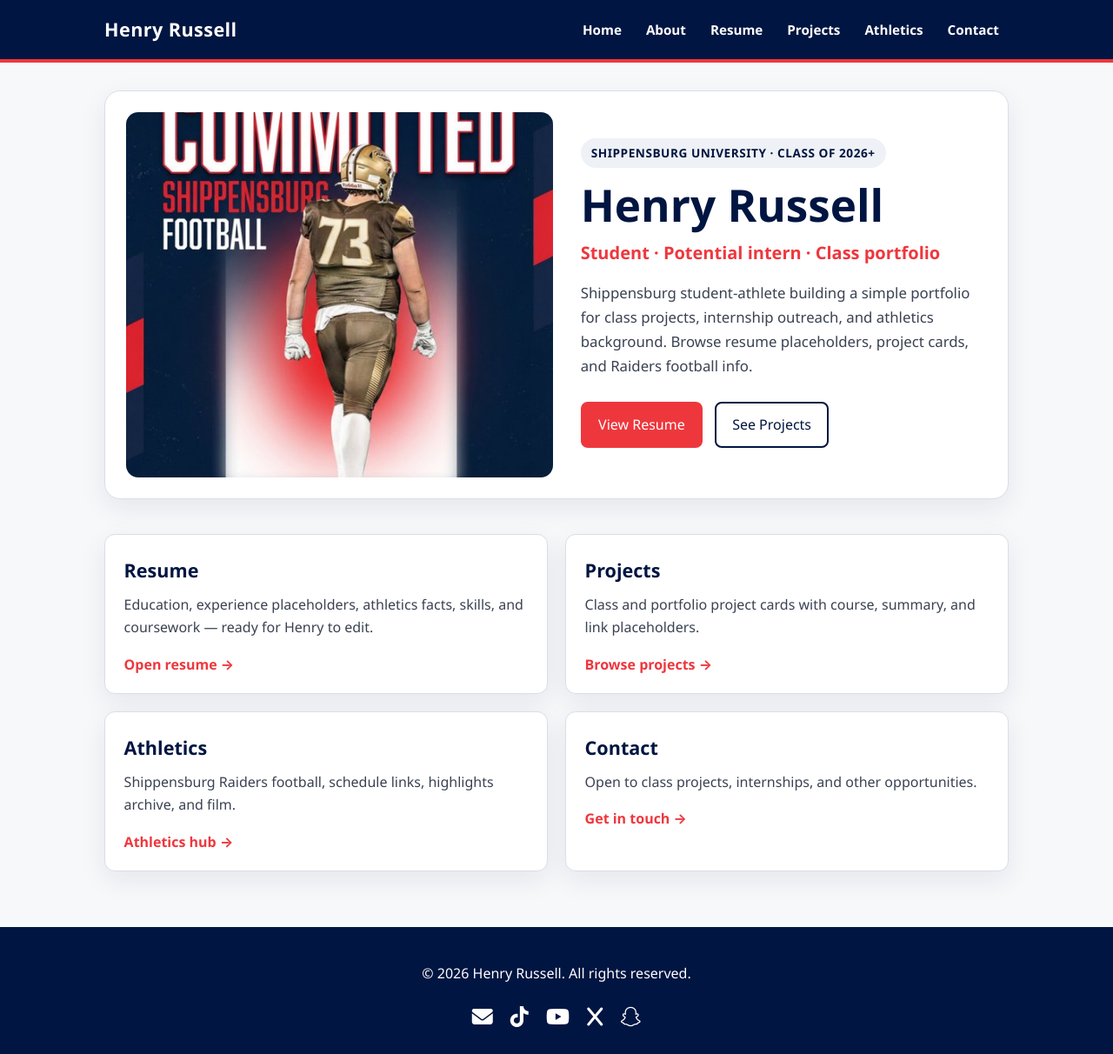
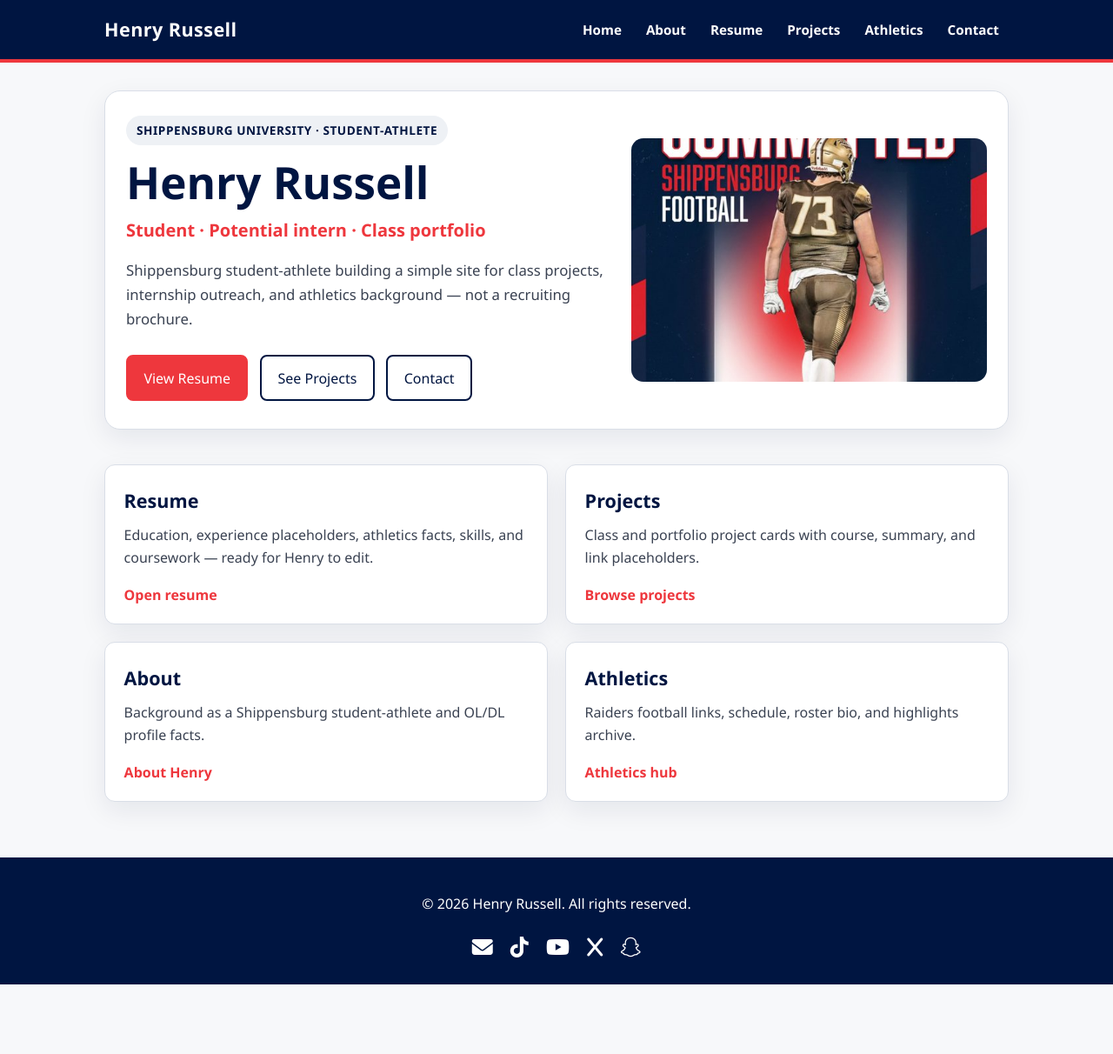
Before and after one commit to acloudpacket/henryrussell.com, a Jekyll site: the page built from index.md, in a window 1280 px wide. Shown: the whole page at 87% size. Built offline with Jekyll 4.4.1, drawn with Linux system fonts in a browser that asks for light colours; nearby versions of some CDN libraries; after the commit the page ends 1132 px from its top, so only the background shows below that.

Commit message:
Phase 2 follow-up: copy-first home layout, no brand crest
Put portfolio copy and CTAs ahead of the photo, shrink the hero image,
reorder cards to Resume → Projects → About → Athletics, and keep header
as a text wordmark only (no Hudl/BECA crest).

```diff
--- a/assets/css/style.css
+++ b/assets/css/style.css
@@ -216,15 +216,23 @@
 
 .hero {
   display: grid;
-  grid-template-columns: 1.05fr 1fr;
-  gap: 2rem;
+  grid-template-columns: 1.15fr 0.85fr;
+  gap: 1.75rem;
   align-items: center;
   background: var(--white);
   border: 1px solid var(--neutral-200);
   border-radius: 18px;
-  padding: 1.5rem;
+  padding: 1.75rem 1.5rem;
   box-shadow: var(--shadow);
   margin-bottom: 2.5rem;
+}
+
+.hero-copy {
+  order: 1;
+}
+
+.hero-media {
+  order: 2;
 }
 
 .hero-image {
@@ -232,7 +240,8 @@
   display: block;
   border-radius: 14px;
   object-fit: cover;
-  max-height: 420px;
+  max-height: 280px;
+  margin: 0 auto;
 }
 
 .eyebrow {
@@ -443,6 +452,18 @@
     grid-template-columns: 1fr;
   }
 
+  .hero-copy {
+    order: 1;
+  }
+
+  .hero-media {
+    order: 2;
+  }
+
+  .hero-image {
+    max-height: 220px;
+  }
+
   .home-cards,
   .project-grid {
     grid-template-columns: 1fr;
--- a/index.md
+++ b/index.md
@@ -5,18 +5,19 @@
 ---
 
 <section class="hero">
-  <div class="hero-media">
-    <img src="/assets/images/hr-ship.jpg" alt="Henry Russell at Shippensburg" class="hero-image">
-  </div>
   <div class="hero-copy">
-    <p class="eyebrow">Shippensburg University · Class of 2026+</p>
+    <p class="eyebrow">Shippensburg University · Student-athlete</p>
     <h1>Henry Russell</h1>
     <p class="subhead">Student · Potential intern · Class portfolio</p>
-    <p class="hero-body">Shippensburg student-athlete building a simple portfolio for class projects, internship outreach, and athletics background. Browse resume placeholders, project cards, and Raiders football info.</p>
+    <p class="hero-body">Shippensburg student-athlete building a simple site for class projects, internship outreach, and athletics background — not a recruiting brochure.</p>
     <div class="hero-actions">
       <a class="btn btn-primary" href="/resume/">View Resume</a>
       <a class="btn btn-secondary" href="/projects/">See Projects</a>
+      <a class="btn btn-secondary" href="/contact/">Contact</a>
     </div>
+  </div>
+  <div class="hero-media">
+    <img src="/assets/images/hr-ship.jpg" alt="Henry Russell at Shippensburg" class="hero-image" width="720" height="720">
   </div>
 </section>
 
@@ -24,21 +25,21 @@
   <a class="card" href="/resume/">
     <h2>Resume</h2>
     <p>Education, experience placeholders, athletics facts, skills, and coursework — ready for Henry to edit.</p>
-    <span class="card-link">Open resume →</span>
+    <span class="card-link">Open resume</span>
   </a>
   <a class="card" href="/projects/">
     <h2>Projects</h2>
     <p>Class and portfolio project cards with course, summary, and link placeholders.</p>
-    <span class="card-link">Browse projects →</span>
+    <span class="card-link">Browse projects</span>
+  </a>
+  <a class="card" href="/about/">
+    <h2>About</h2>
+    <p>Background as a Shippensburg student-athlete and OL/DL profile facts.</p>
+    <span class="card-link">About Henry</span>
   </a>
   <a class="card" href="/athletics/">
     <h2>Athletics</h2>
-    <p>Shippensburg Raiders football, schedule links, highlights archive, and film.</p>
-    <span class="card-link">Athletics hub →</span>
-  </a>
-  <a class="card" href="/contact/">
-    <h2>Contact</h2>
-    <p>Open to class projects, internships, and other opportunities.</p>
-    <span class="card-link">Get in touch →</span>
+    <p>Raiders football links, schedule, roster bio, and highlights archive.</p>
+    <span class="card-link">Athletics hub</span>
   </a>
 </section>
```
